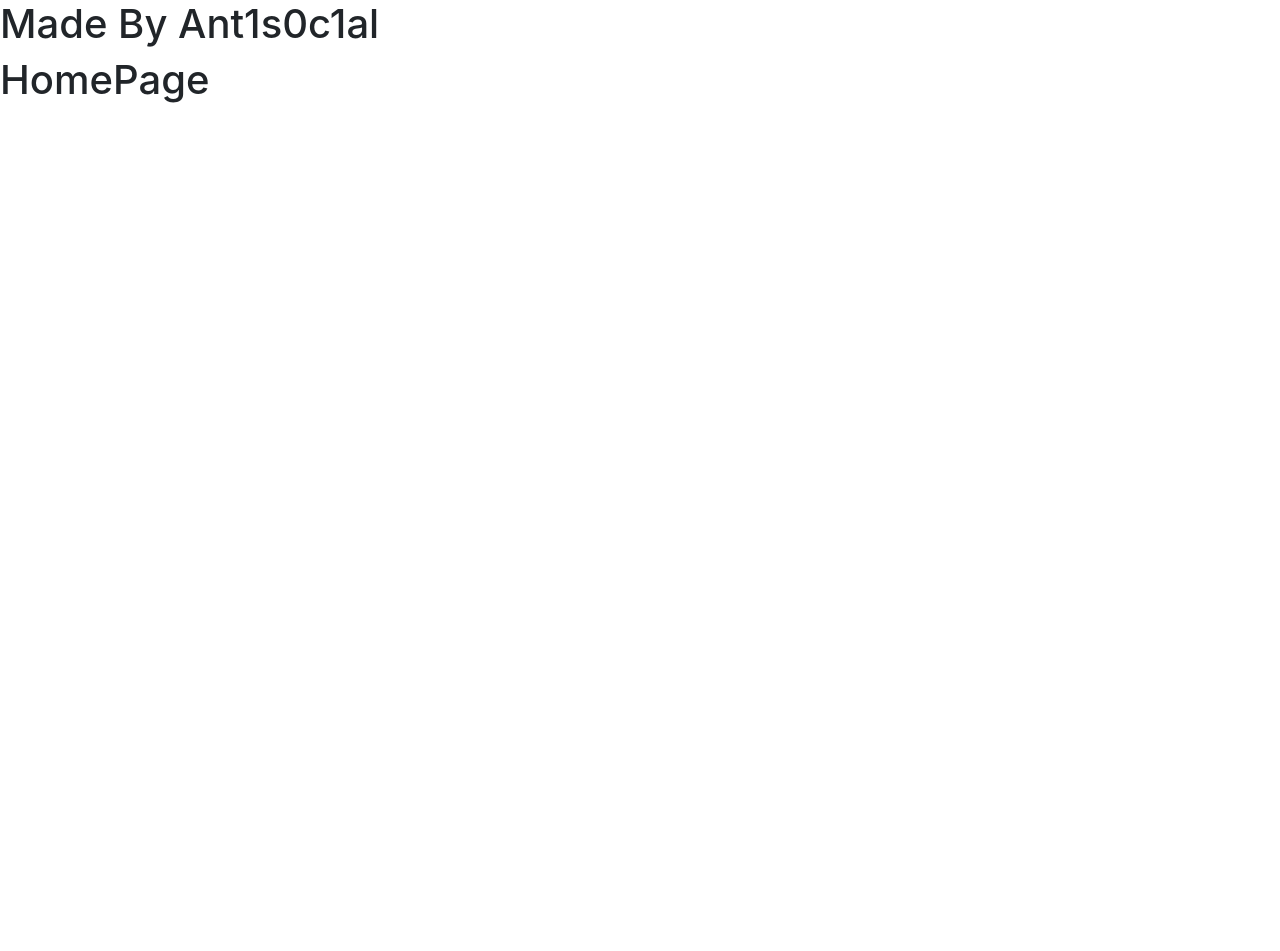
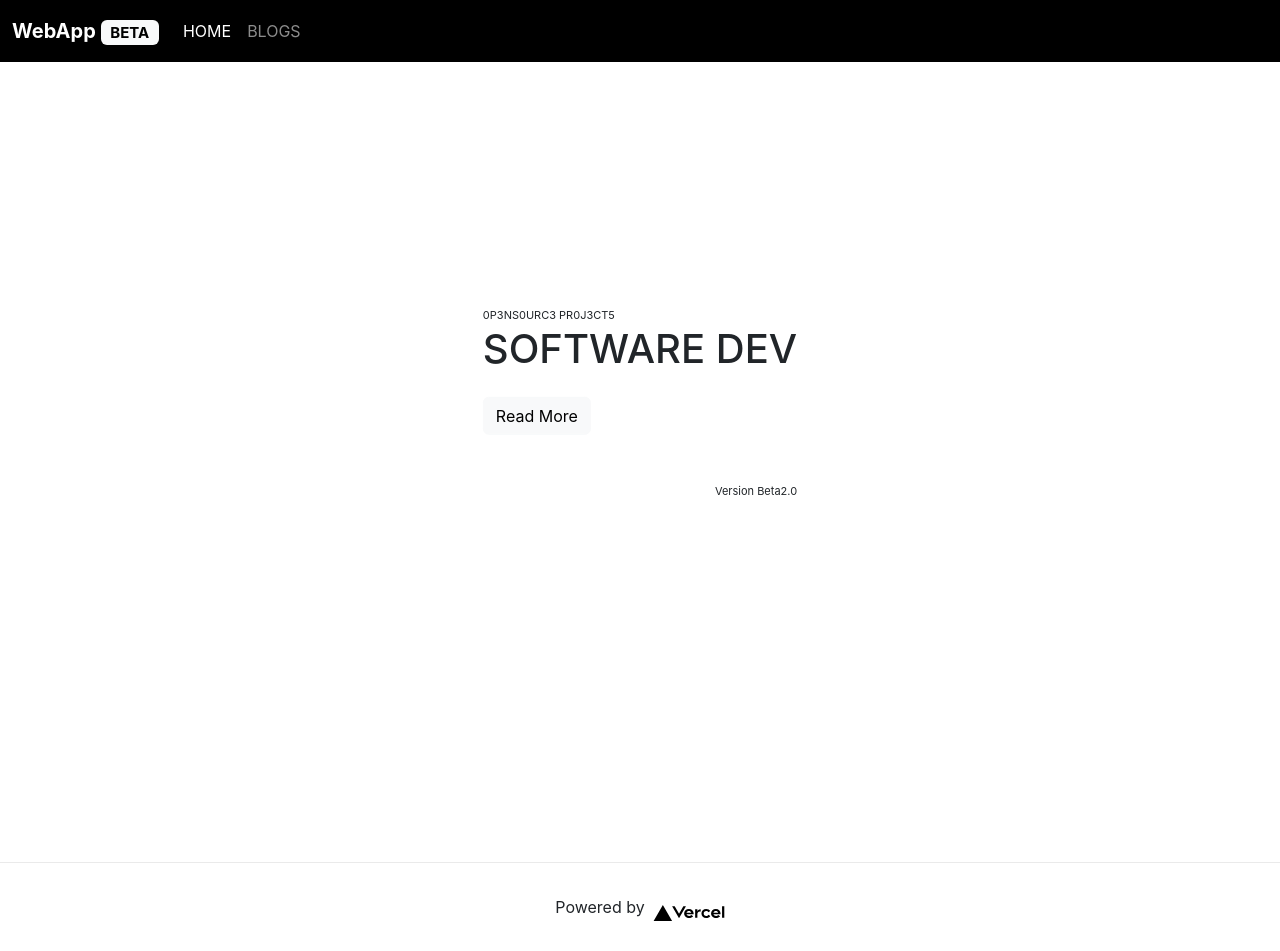
Before and after one commit to Ant1s0c1al/prototype-webapp, a Next.js app in the folder webapp-next-typescript/: page / in a window 1280 px wide. Before the commit the page ends 800 px from the top, so only its background shows below. Built offline with nearby package versions, Linux system fonts and the light colour scheme.

Commit message:
build: HomePage UI V2

```diff
--- a/webapp-next-typescript/components/layout.tsx
+++ b/webapp-next-typescript/components/layout.tsx
@@ -1,7 +1,10 @@
 import Head from 'next/head';
 import Link from 'next/link';
+import Image from 'next/image';
+import NavBar from './navbar';
+import styles from '../styles/Home.module.scss';
 
-const name = 'Made By Ant1s0c1al';
+//const name = 'Made By Ant1s0c1al';
 export const siteTitle = 'Next.js WebApp | TypeScript';
 
 export default function Layout({
@@ -29,11 +32,16 @@ export default function Layout({
         <meta name='og:title' content={siteTitle} />
       </Head>
 
+      {/*
       <header>
         <h1>{name}</h1>
       </header>
+      */}
 
-      <main>{children}</main>
+      <main>
+        <NavBar />
+        {children}
+      </main>
 
       {!home && (
         <div>
@@ -41,7 +49,18 @@ export default function Layout({
         </div>
       )}
 
-      <footer></footer>
+      <footer className={styles.footer}>
+        <a
+          href="https://vercel.com?utm_source=create-next-app&utm_medium=default-template&utm_campaign=create-next-app"
+          target="_blank"
+          rel="noopener noreferrer"
+        >
+          Powered by{' '}
+          <span className={styles.logo}>
+            <Image src="/vercel.svg" alt="Vercel Logo" width={72} height={16} />
+          </span>
+        </a>
+      </footer>
 
     </>
   );
--- /dev/null
+++ b/webapp-next-typescript/components/navbar.js
@@ -0,0 +1,59 @@
+import Link from 'next/link';
+import React, { useEffect } from 'react';
+
+export default function NavBar() {
+
+  useEffect(() => {
+    import('bootstrap/dist/js/bootstrap');
+  }, [])
+
+  return (
+    <>
+      <nav className='navbar navbar-dark navbar-expand-md bg-black'>
+        <div className='container-fluid'>
+
+          <Link
+            className='navbar-brand fw-bold d-block-inline py-2'
+            href='/'
+          > WebApp <span className='badge text-bg-light'>BETA</span>
+          </Link>
+
+          <button
+            className='navbar-toggler'
+            type='button'
+            data-bs-toggle='collapse'
+            data-bs-target='#navbarNav'
+            aria-controls='navbarNav'
+            aria-expanded='false'
+            aria-label='Toggle navigation'
+          > <span className='navbar-toggler-icon'></span>
+          </button>
+
+          <div className='collapse navbar-collapse' id='navbarNav'>
+            <ul className='navbar-nav'>
+
+              <li className='nav-item'>
+                <Link
+                  className='nav-link active'
+                  aria-current='page'
+                  href='/'>
+                  HOME
+                </Link>
+              </li>
+
+              <li className='nav-item'>
+                <Link
+                  className='nav-link'
+                  href='/blogs'
+                > BLOGS
+                </Link>
+              </li>
+
+            </ul>
+          </div>
+
+        </div>
+      </nav>
+    </>
+  );
+}
--- a/webapp-next-typescript/pages/index.tsx
+++ b/webapp-next-typescript/pages/index.tsx
@@ -1,6 +1,7 @@
 import Head from 'next/head';
 import Link from 'next/link';
 import Layout, { siteTitle } from '../components/layout';
+//import homeStyles from '../styles/Home.module.scss';
 
 export default function Home() {
   return (
@@ -8,8 +9,13 @@ export default function Home() {
       <Head>
         <title>{siteTitle}</title>
       </Head>
-      <section>
-        <h1>HomePage</h1>
+      <section className='container_xy'>
+        <div className='content_xy'>
+          <small>0P3NS0URC3 PR0J3CT5</small>
+          <h1 className='mb-4'>SOFTWARE DEV</h1>
+          <Link className='btn btn-light' href='/blogs'>Read More</Link>
+          <small className='d-flex justify-content-end mt-5'>Version Beta2.0</small>
+        </div>
       </section>
     </Layout>
   );
--- a/webapp-next-typescript/styles/Home.module.scss
+++ b/webapp-next-typescript/styles/Home.module.scss
@@ -1,3 +1,4 @@
+
 .container {
   padding: 0 2rem;
 }
--- a/webapp-next-typescript/styles/globals.scss
+++ b/webapp-next-typescript/styles/globals.scss
@@ -18,6 +18,8 @@ body {
     sans-serif;
 }
 
+small { font-size: 11px; }
+
 a {
   color: inherit;
   text-decoration: none;
@@ -36,3 +38,13 @@ a {
     background: black;
   }
 }
+
+.container_xy {
+  min-height: 100vh;
+  .content_xy {
+    position: absolute;
+    top: 50%;
+    left: 50%;
+    transform: translate(-50%, -50%);
+  }
+}
```
